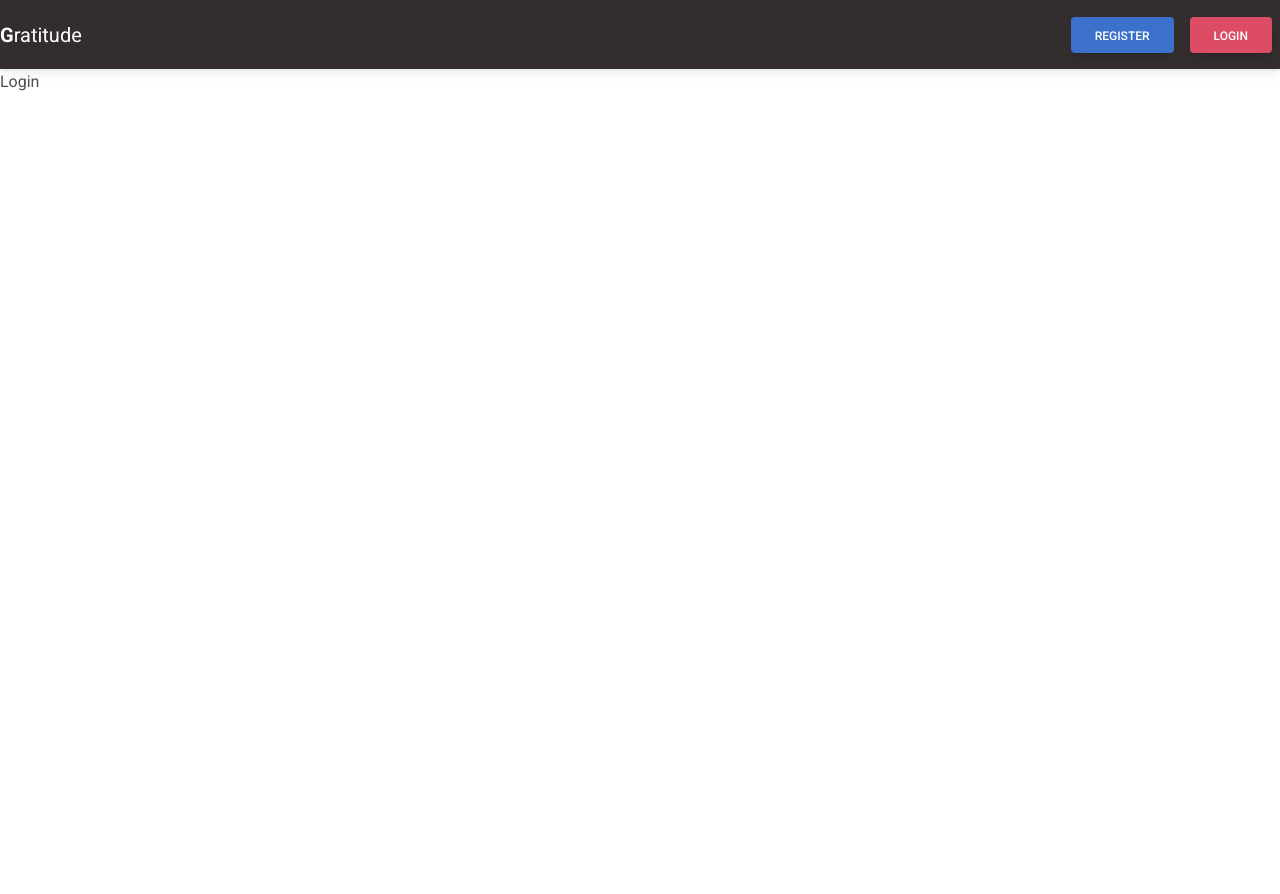
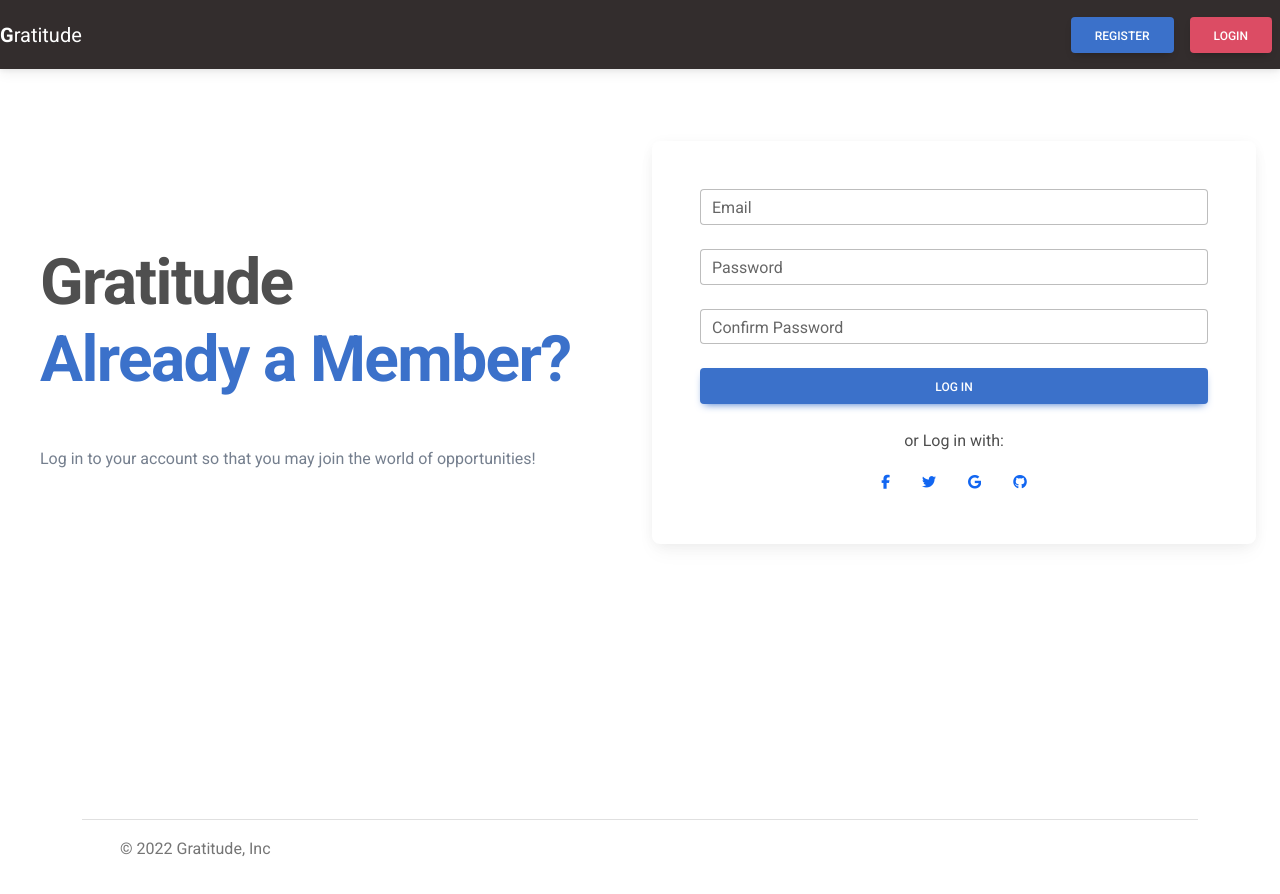
Before and after one commit to Owenzo7/Gratitude-website-2.0, a React (Create React App) app: page /Login in a window 1280 px wide. Shown: the top 894 px of the page. Before the commit the page ends 800 px from the top, so only its background shows below. Built offline with nearby package versions, Linux system fonts and the light colour scheme.

Commit message:
done with the sign up and the log in form

```diff
--- /dev/null
+++ b/src/Components/Footer.jsx
@@ -0,0 +1,54 @@
+import React, { useState } from "react";
+
+function RegisterFooter() {
+  return (
+    <div class="container">
+      <br></br>
+      <br></br>
+      <br></br>
+      <br></br>
+      <br></br>
+      <br></br>
+      <br></br>
+      <footer class="d-flex flex-wrap justify-content-between align-items-center py-3 my-4 border-top">
+        <div class="col-md-4 d-flex align-items-center">
+          <a
+            href="/"
+            class="mb-3 me-2 mb-md-0 text-muted text-decoration-none lh-1"
+          >
+            <svg class="bi" width="30" height="24">
+              <use href="#bootstrap" />
+            </svg>
+          </a>
+          <span class="text-muted">&copy; 2022 Gratitude, Inc</span>
+        </div>
+
+        <ul class="nav col-md-4 justify-content-end list-unstyled d-flex">
+          <li class="ms-3">
+            <a class="text-muted" href="#">
+              <svg class="bi" width="24" height="24">
+                <use href="#twitter" />
+              </svg>
+            </a>
+          </li>
+          <li class="ms-3">
+            <a class="text-muted" href="#">
+              <svg class="bi" width="24" height="24">
+                <use href="#instagram" />
+              </svg>
+            </a>
+          </li>
+          <li class="ms-3">
+            <a class="text-muted" href="#">
+              <svg class="bi" width="24" height="24">
+                <use href="#facebook" />
+              </svg>
+            </a>
+          </li>
+        </ul>
+      </footer>
+    </div>
+  );
+}
+
+export default RegisterFooter;
--- a/src/Components/RegisterForm.jsx
+++ b/src/Components/LoginForm.jsx
@@ -1,4 +1,4 @@
-import React from "react";
+import React from 'react'
 import {
     MDBBtn,
     MDBContainer,
@@ -12,7 +12,7 @@ import {
   }
   from 'mdb-react-ui-kit';
 
-function RegisterForm() {
+function LoginForm() {
   return (
     <MDBContainer fluid className='p-4'>
 
@@ -23,13 +23,13 @@ function RegisterForm() {
           <h1 className="my-5 display-3 fw-bold ls-tight px-3">
             Gratitude <br />
 
-            <span className="text-primary">Let's get started</span>
+            <span className="text-primary">Already a Member?</span>
           </h1>
 
 
 
           <p className='px-3' style={{color: 'hsl(217, 10%, 50.8%)'}}>
-            Welcome to the world of Opportunities. Create Account to get started
+            Log in to your account so that you may join the world of opportunities!
           </p>
 
         </MDBCol>
@@ -39,26 +39,21 @@ function RegisterForm() {
           <MDBCard className='my-5'>
             <MDBCardBody className='p-5'>
 
-              <MDBRow>
-                <MDBCol col='6'>
-                  <MDBInput wrapperClass='mb-4' label='First name' id='form1' type='text'/>
-                </MDBCol>
-
-                <MDBCol col='6'>
-                  <MDBInput wrapperClass='mb-4' label='Last name' id='form1' type='text'/>
-                </MDBCol>
-              </MDBRow>
-
-              <MDBInput wrapperClass='mb-4'autocomplete="off" label='Email' id='form1' type='email'/>
-              <MDBInput wrapperClass='mb-4' autocomplete="off" label='Password' id='form1' type='password'/>
 
 
 
-              <MDBBtn className='w-100 mb-4' size='md'>sign up</MDBBtn>
+
+              <MDBInput wrapperClass='mb-4'autoComplete="off" label='Email' id='form1' type='email'/>
+              <MDBInput wrapperClass='mb-4' autoComplete="off" label='Password' id='form1' type='password'/>
+              <MDBInput wrapperClass='mb-4' autoComplete="off" label='Confirm Password' id='form1' type='password'/>
+
+
+
+              <MDBBtn className='w-100 mb-4' size='md'>Log in</MDBBtn>
 
               <div className="text-center">
 
-                <p>or sign up with:</p>
+                <p>or Log in with:</p>
 
                 <MDBBtn tag='a' color='none' className='mx-3' style={{ color: '#1266f1' }}>
                   <MDBIcon fab icon='facebook-f' size="sm"/>
@@ -86,9 +81,7 @@ function RegisterForm() {
       </MDBRow>
 
     </MDBContainer>
-
-
-  );
+  )
 }
 
-export default RegisterForm;
+export default LoginForm
--- a/src/Components/RegisterFooter.jsx
+++ /dev/null
@@ -1,85 +0,0 @@
-import React, { useState } from "react";
-
-function RegisterFooter() {
-
-
-    const [color, setcolor] = useState("#3f51b5")
-  return (
-    <div className="container my-5">
-      <footer
-        className="text-center text-white"
-        style={{backgroundColor: `${color}`}}
-      >
-        <div className="container">
-          <section className="mt-5">
-            <div className="row text-center d-flex justify-content-center pt-5">
-              <div className="col-md-2">
-                <h6 className="text-uppercase font-weight-bold">
-                  <a href="#!" className="text-white">
-                    About us
-                  </a>
-                </h6>
-              </div>
-
-              <div className="col-md-2">
-                <h6 className="text-uppercase font-weight-bold">
-                  <a href="#!" className="text-white">
-                    Products
-                  </a>
-                </h6>
-              </div>
-
-              <div className="col-md-2">
-                <h6 className="text-uppercase font-weight-bold">
-                  <a href="#!" className="text-white">
-                    Awards
-                  </a>
-                </h6>
-              </div>
-
-              <div className="col-md-2">
-                <h6 className="text-uppercase font-weight-bold">
-                  <a href="#!" className="text-white">
-                    Help
-                  </a>
-                </h6>
-              </div>
-
-              <div className="col-md-2">
-                <h6 className="text-uppercase font-weight-bold">
-                  <a href="#!" className="text-white">
-                    Contact
-                  </a>
-                </h6>
-              </div>
-            </div>
-          </section>
-
-          <hr className="my-5" />
-
-          <section className="mb-5">
-            <div className="row d-flex justify-content-center">
-              <div className="col-lg-8">
-                <p>
-                  Lorem ipsum dolor sit amet consectetur adipisicing elit. Sunt
-                  distinctio earum repellat quaerat voluptatibus placeat nam,
-                  commodi optio pariatur est quia magnam eum harum corrupti
-                  dicta, aliquam sequi voluptate quas.
-                </p>
-              </div>
-            </div>
-          </section>
-        </div>
-
-        <div
-          className="text-center p-3 bg-primary"
-
-        >
-          <a className="text-white" href="https://mdbootstrap.com/"></a>
-        </div>
-      </footer>
-    </div>
-  );
-}
-
-export default RegisterFooter;
--- a/src/Pages/Login.jsx
+++ b/src/Pages/Login.jsx
@@ -1,8 +1,13 @@
 import React from 'react'
+import LoginForm from '../Components/LoginForm'
+import Footer from '../Components/Footer'
 
 function Login() {
   return (
-    <div>Login</div>
+    <div>
+    <LoginForm />
+    <Footer />
+    </div>
   )
 }
 
--- a/src/Pages/Register.jsx
+++ b/src/Pages/Register.jsx
@@ -1,12 +1,12 @@
 import React from 'react'
-import RegisterFooter from '../Components/RegisterFooter'
+import Footer from '../Components/Footer'
 import RegisterForm from '../Components/RegisterForm'
 
 function Register() {
   return (
     <div>
         <RegisterForm />
-        <RegisterFooter />
+        <Footer />
     </div>
   )
 }
```
